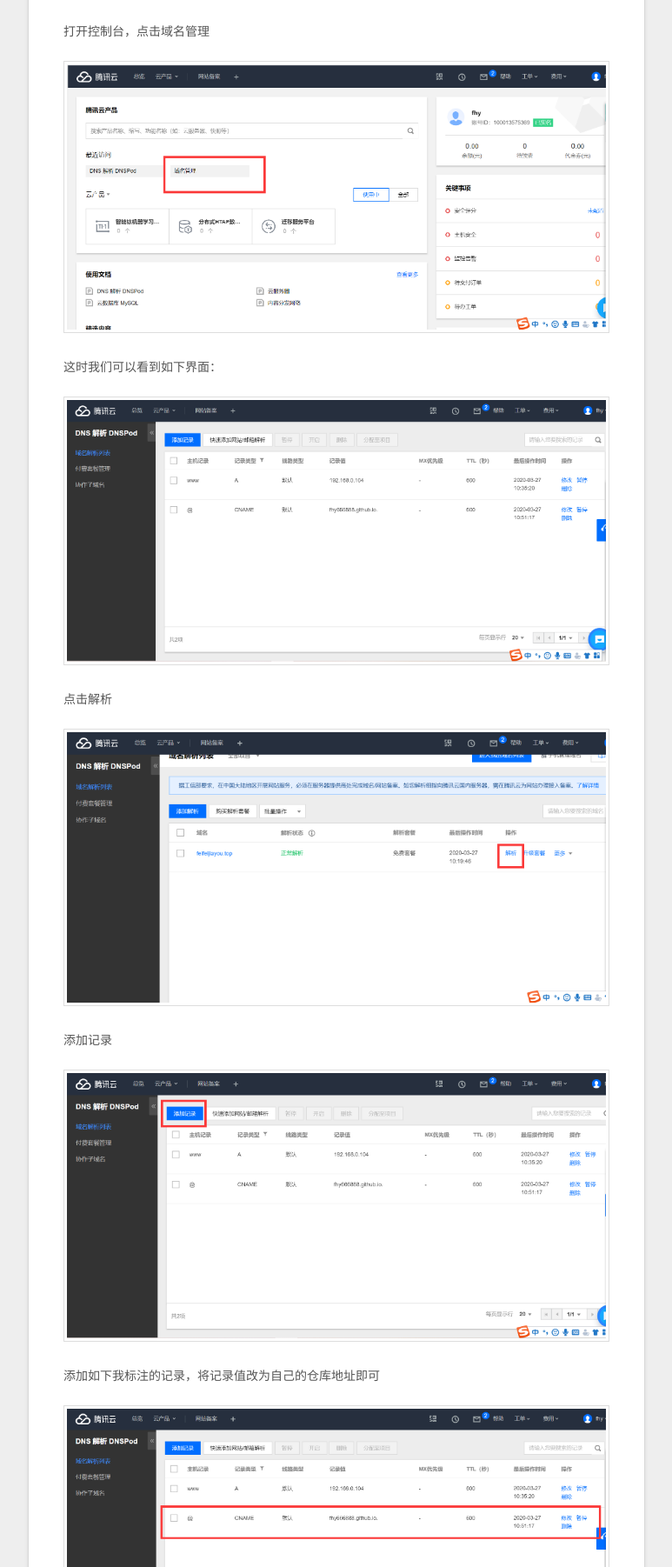
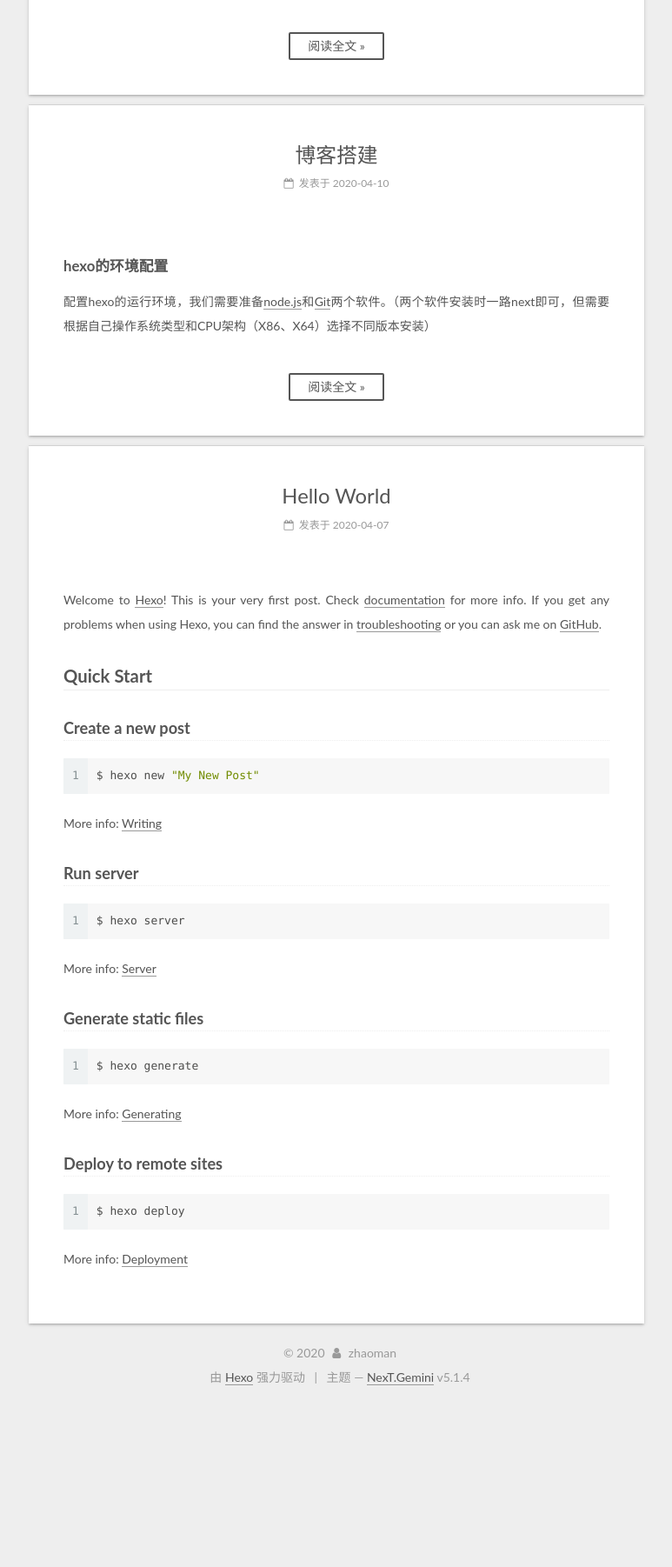
Before and after one commit to zhaoman180315/zhaoman180314.github.io, a plain HTML site: page index.html in a window 1280 px wide. Shown: the part 998-2800 px from the top of the page at 87% size, without its empty margins (379-1152 px from the left). After the commit the page ends 2616 px from the top, so only its background shows below. Drawn offline with Linux system fonts and the light colour scheme.

Commit message:
Site updated: 2020-05-23 11:42:51

```diff
--- a/css/main.css
+++ b/css/main.css
@@ -1823,7 +1823,7 @@ pre .javascript .function {
   width: 4px;
   height: 4px;
   border-radius: 50%;
-  background: #a304ff;
+  background: #ffff4e;
 }
 .links-of-blogroll {
   font-size: 13px;
--- a/index.html
+++ b/index.html
@@ -330,25 +330,17 @@
 
 
 
-
-            <h1 id="1、登入腾讯云网址注册"><a href="#1、登入腾讯云网址注册" class="headerlink" title="1、登入腾讯云网址注册"></a>1、登入腾讯云网址注册</h1><p>找到域名注册，如图：</p>
+          <h1 id="1、登入腾讯云网址注册"><a href="#1、登入腾讯云网址注册" class="headerlink" title="1、登入腾讯云网址注册"></a>1、登入腾讯云网址注册</h1><p>找到域名注册，如图：</p>
 <p><img src="../image/1.png" alt="1.1"></p>
 <p>输入你想注册的域名，先进行查询:</p>
 <p><img src="../image/2.png" alt="1.2"></p>
-<p>打开控制台，点击域名管理</p>
-<p><img src="../image/16.png" alt="1.4"></p>
-<p>这时我们可以看到如下界面：</p>
-<p><img src="../image/18.png" alt="1.5"></p>
-<p>点击解析</p>
-<p><img src="../image/17.png" alt="1.6"></p>
-<p>添加记录</p>
-<p><img src="../image/19.png" alt="1.7"></p>
-<p>添加如下我标注的记录，将记录值改为自己的仓库地址即可</p>
-<p><img src="../image/20.png" alt="2.0"></p>
-<p>解析成功后，打开source文件夹，在里面新建CNAME的文件<em>（注：CNAME文件没有后缀名哦！）</em>，把刚刚购买的域名输入进去即可！</p>
-<p><img src="../image/21.png" alt="2.1"></p>
-
-
+          <!--noindex-->
+          <div class="post-button text-center">
+            <a class="btn" href="/2020/04/25/%E6%B7%BB%E5%8A%A0%E5%9F%9F%E5%90%8D/#more" rel="contents">
+              阅读全文 &raquo;
+            </a>
+          </div>
+          <!--/noindex-->
 
 
     </div>
```
Also changed, not shown: 2020/04/25/添加域名/index.html (+5 -3 lines).
